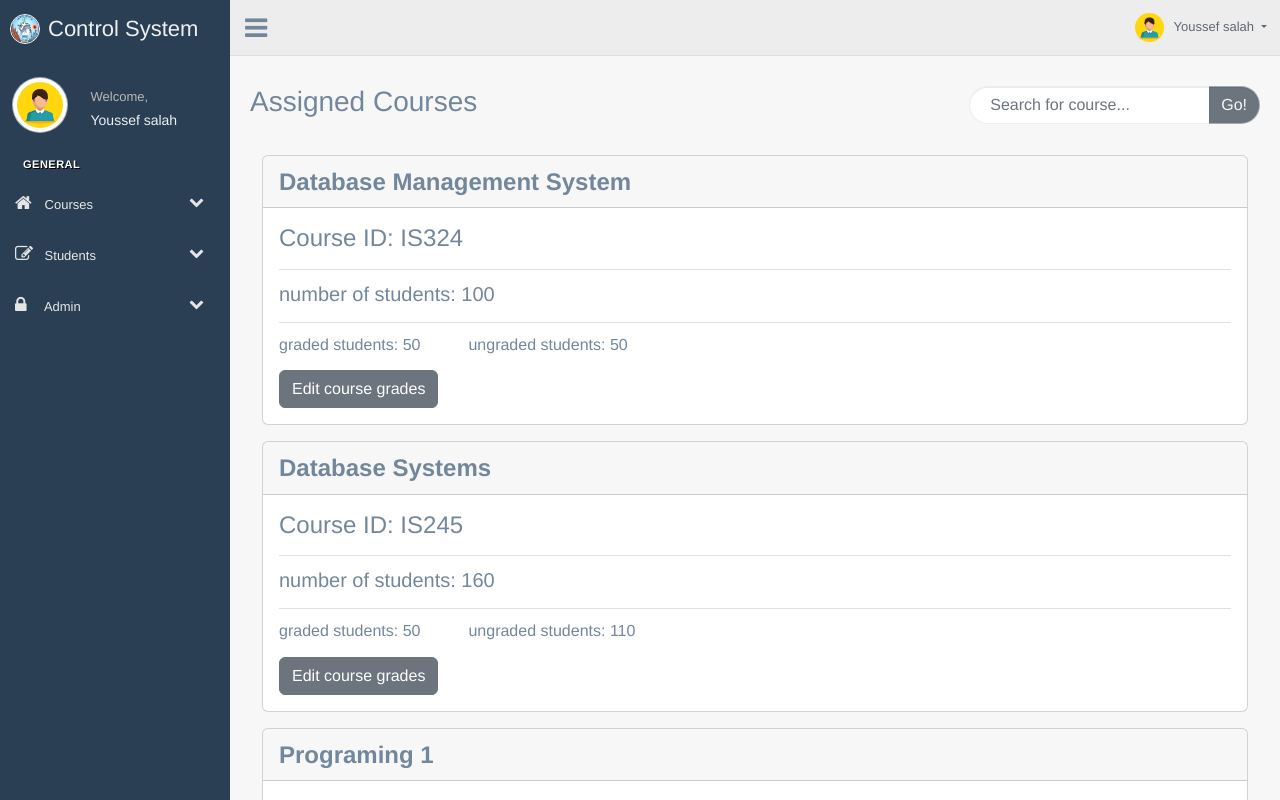
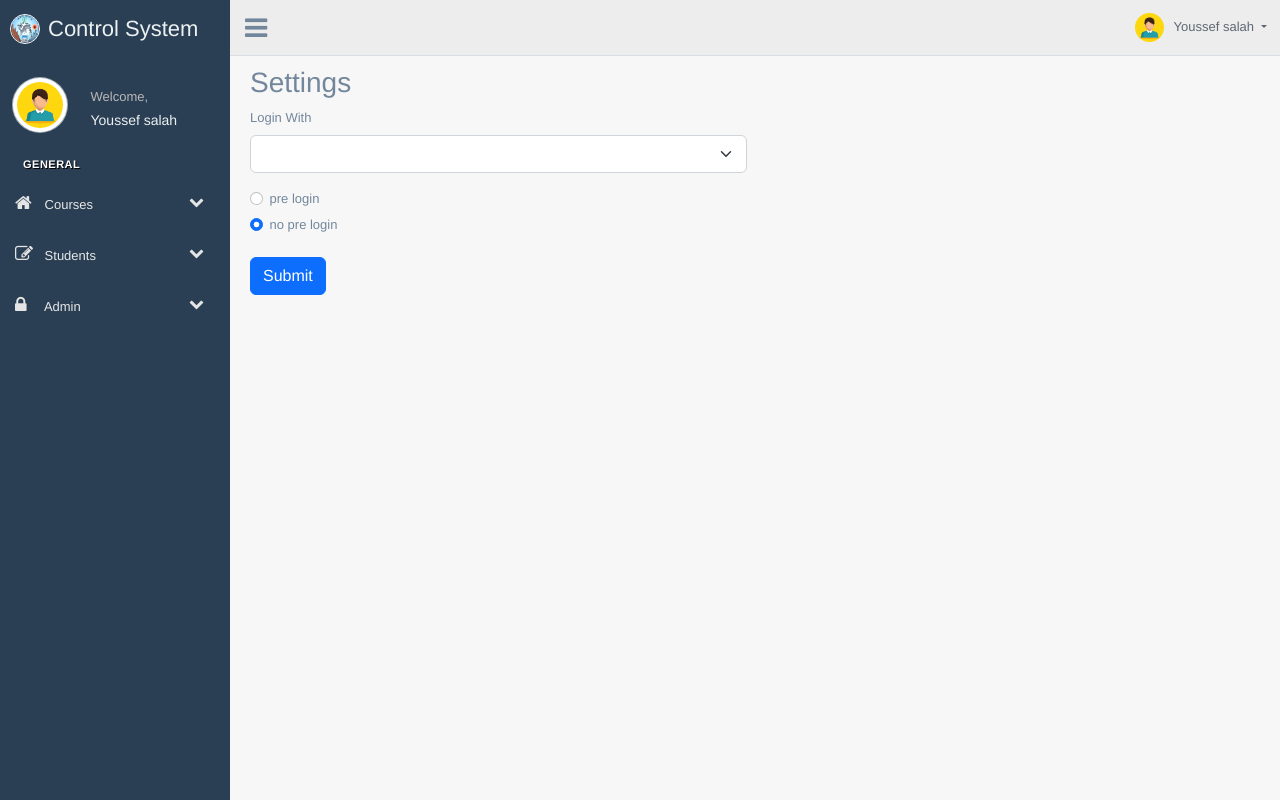
Before and after one commit to Ahmedkarm310501/control-system-front, an Angular app: page /settings in a window 1280 px wide. Before the commit this address led to /home. Shown: the top 800 px of the page. Built offline with nearby package versions, Linux system fonts and the light colour scheme.

Commit message:
added new settings component and some feaetures in course grades

```diff
--- /dev/null
+++ b/src/app/admin/pages/settings-page/settings-page.component.html
@@ -0,0 +1,36 @@
+<header>
+    <div class="row">
+        <div class="col-md-6">
+            <h3>Settings</h3>
+        </div>
+    </div>
+</header>
+
+<form class="row g-3" #Form="ngForm" (ngSubmit)="onSubmit(Form.value)">
+    <div class="col-md-6">
+        <label for="courseid" class="form-label">Login With</label>
+        <select class="form-select" id="loginwith" name="loginwith">
+            <option selected></option>
+            <option value="email">Email</option>
+            <option value="ssn">SSN</option>
+        </select>
+    </div>
+    <div>
+        <div class="form-check">
+            <input class="form-check-input" type="radio" name="flexRadioDefault" id="flexRadioDefault1">
+            <label class="form-check-label" for="flexRadioDefault1">
+                pre login
+            </label>
+        </div>
+        <div class="form-check">
+            <input class="form-check-input" type="radio" name="flexRadioDefault" id="flexRadioDefault2" checked>
+            <label class="form-check-label" for="flexRadioDefault2">
+                no pre login
+            </label>
+        </div>
+    </div>
+
+    <div class="col-12">
+        <button type="submit" class="btn btn-primary">Submit</button>
+    </div>
+</form>
--- /dev/null
+++ b/src/app/admin/pages/settings-page/settings-page.component.ts
@@ -0,0 +1,17 @@
+import { Component, OnInit } from '@angular/core';
+
+@Component({
+  selector: 'app-settings-page',
+  templateUrl: './settings-page.component.html',
+  styleUrls: ['./settings-page.component.css']
+})
+export class SettingsPageComponent implements OnInit {
+
+  constructor() { }
+
+  ngOnInit(): void {
+  }
+  onSubmit(form: any) {
+    console.log("onSubmit");
+  }
+}
--- a/src/app/app-routing.module.ts
+++ b/src/app/app-routing.module.ts
@@ -4,6 +4,7 @@ import { AddCourseComponent } from './admin/pages/add-course/add-course.componen
 import { AddUserComponent } from './admin/pages/add-user/add-user.component';
 import { AdminLogComponent } from './admin/pages/admin-log/admin-log.component';
 import { AllUsersComponent } from './admin/pages/all-users/all-users.component';
+import { SettingsPageComponent } from './admin/pages/settings-page/settings-page.component';
 import { LoginComponent } from './auth/login/login.component';
 import { AddStudentsComponent } from './common/add-students/add-students.component';
 import { CourseDashboardComponent } from './common/course-dashboard/course-dashboard.component';
@@ -24,6 +25,7 @@ const routes: Routes = [
   { path: 'admin-log', component: AdminLogComponent },
   { path: 'add-course', component: AddCourseComponent },
   { path: 'all-users', component: AllUsersComponent },
+  { path: "settings", component: SettingsPageComponent},
 
   { path: '**', redirectTo: '/home', pathMatch: 'full' },
 ];
--- a/src/app/app.module.ts
+++ b/src/app/app.module.ts
@@ -15,6 +15,7 @@ import { AddStudentsComponent } from './common/add-students/add-students.compone
 import { CourseDashboardComponent } from './common/course-dashboard/course-dashboard.component';
 import { HomeScreenComponent } from './common/home-screen/home-screen.component';
 import { FormsModule } from '@angular/forms';
+import { SettingsPageComponent } from './admin/pages/settings-page/settings-page.component';
 
 @NgModule({
   declarations: [
@@ -31,6 +32,7 @@ import { FormsModule } from '@angular/forms';
     AddStudentsComponent,
     CourseDashboardComponent,
     HomeScreenComponent,
+    SettingsPageComponent,
   ],
   imports: [BrowserModule, AppRoutingModule, FormsModule],
   providers: [],
--- a/src/app/common/course-grades/course-grades.component.css
+++ b/src/app/common/course-grades/course-grades.component.css
@@ -44,6 +44,18 @@ h5 {
     padding: 10px 20px;
     border-radius: 20px;
     font-weight: bold;
+}
+.grades-but{
+    border: 1px solid transparent;
+    background-color: white;
+    align-items: start;
+    margin-left: -8px;
+
+
+}
+.grades-but:hover{
+    background-color: #f2f2f2;
+    border: 1px solid #f2f2f2;
 }
 
 
--- a/src/app/common/course-grades/course-grades.component.html
+++ b/src/app/common/course-grades/course-grades.component.html
@@ -17,11 +17,32 @@
         <h5>Course Instructor</h5>
         <p>Dr. John Doe</p>
       </div>
-      <div class="float-end d-flex flex-column mt-1">
-        <input type="file" #f style="display: none;">
-        <button (click)="f.click()" class="btn btn-primary">Upload Grades</button>
-        <span class="mt-1">Upload grades via excel</span>
+      <!-- <div class="dropdown">
+        <button class="btn btn-secondary dropdown-toggle" type="button" id="dropdownMenuButton" data-toggle="dropdown"
+          aria-haspopup="true" aria-expanded="false">
+          Dropdown button
+        </button>
+        <div class="dropdown-menu" aria-labelledby="dropdownMenuButton">
+          <a class="dropdown-item" href="#">Action</a>
+          <a class="dropdown-item" href="#">Another action</a>
+          <a class="dropdown-item" href="#">Something else here</a>
+        </div>
+      </div> -->
+      <!-- Example single danger button -->
+      <div class="dropdown">
+        <button (click)="shown()" class="btn btn-primary dropdown-toggle " type="button" id="dropdownMenuButton"
+          data-toggle="dropdown" aria-haspopup="true" aria-expanded="false">
+          Grades Options
+        </button>
+        <div [ngClass]="{show: isShown}" class="dropdown-menu" aria-labelledby="dropdownMenuButton">
+          <a class="dropdown-item" (click)="f.click()" style="cursor : pointer"><input type="file" #f
+              style="display: none;">
+            <button class="grades-but" (click)="f.click()">Upload Grades</button>
+          </a>
+          <a class="dropdown-item">Export grades</a>
+        </div>
       </div>
+
     </div>
   </header>
 
@@ -44,16 +65,8 @@
         <td>{{ student.id }}</td>
         <td>{{ student.name }}</td>
         <td>
-          <input
-            type="number"
-            [max]="40"
-            [min]="0"
-            ngModel
-            [disabled]="!student.editable "
-            #termWorkInput="ngModel"
-            #termWork
-            style="width: 100%;"
-          />
+          <input type="number" [max]="40" [min]="0" ngModel [disabled]="!student.editable " #termWorkInput="ngModel"
+            #termWork style="width: 100%;" />
           <div *ngIf="termWorkInput.invalid && termWorkInput.dirty">
             <div style="margin-left: -5px;" *ngIf="termWorkInput.value > 40" class="error">
               Term Work should not exceed 40
@@ -64,17 +77,8 @@
           </div>
         </td>
         <td>
-          <input
-            type="number"
-            [max]="60"
-            [min]="0"
-            ngModel
-            required
-            [disabled]="!student.editable"
-            #examWorkInput="ngModel"
-            #examWork
-            style="width: 100%;"
-          />
+          <input type="number" [max]="60" [min]="0" ngModel required [disabled]="!student.editable"
+            #examWorkInput="ngModel" #examWork style="width: 100%;" />
           <div *ngIf="examWorkInput.invalid && examWorkInput.dirty">
             <div style="margin-left: -5px;" *ngIf="examWorkInput.value > 60" class="error">
               Exam Work should not exceed 60
@@ -91,31 +95,16 @@
         <td>{{ student.grade }}</td>
 
         <td>
-          <button
-            *ngIf="!student.editable"
-            style="margin-right: 5px"
-            class="btn btn-secondary btn-sm"
-            type="button"
-            (click)="student.editable = !student.editable"
-          >
+          <button *ngIf="!student.editable" style="margin-right: 5px" class="btn btn-secondary btn-sm" type="button"
+            (click)="student.editable = !student.editable">
             Edit
           </button>
-          <button
-            *ngIf="student.editable"
-            style="margin-right: 5px"
-            class="btn btn-secondary btn-sm"
-            type="button"
+          <button *ngIf="student.editable" style="margin-right: 5px" class="btn btn-secondary btn-sm" type="button"
             [disabled]="termWorkInput.value > 40 || examWorkInput.value > 60 || termWorkInput.value < 0 || examWorkInput.value < 0"
-            (click)="save(i, termWorkInput.value, examWorkInput.value)"
-          >
+            (click)="save(i, termWorkInput.value, examWorkInput.value)">
             Save
           </button>
-          <button
-            *ngIf="student.editable"
-            class="btn btn-secondary btn-sm"
-            type="button"
-            (click)="cancel(i)"
-          >
+          <button *ngIf="student.editable" class="btn btn-secondary btn-sm" type="button" (click)="cancel(i)">
             Cancel
           </button>
         </td>
--- a/src/app/common/course-grades/course-grades.component.ts
+++ b/src/app/common/course-grades/course-grades.component.ts
@@ -18,6 +18,10 @@ export class CourseGradesComponent implements OnInit {
       editable: false,
     };
   });
+  isShown = false;
+  shown() {
+    this.isShown = !this.isShown;
+  }
 
   constructor(private gradeService: GradeService) {}
 
```
Also changed, not shown: src/app/admin/pages/settings-page/settings-page.component.css (added).
